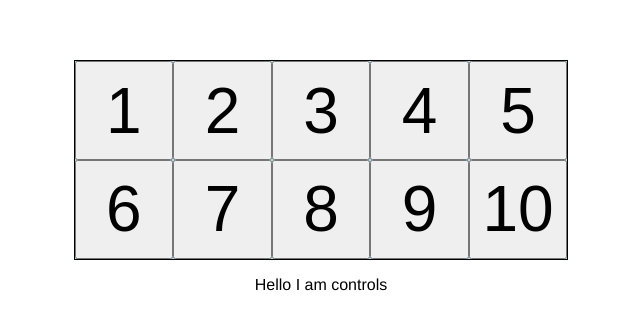
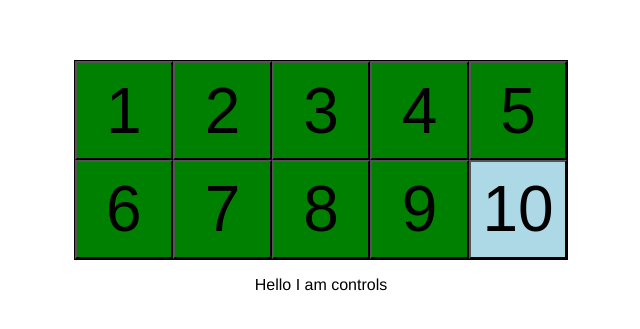
Before and after one commit to nrabins/among-us-1-through-10, a Vue app: page / in a window 1280 px wide. Shown: the part 215-544 px from the top of the page, without its empty margins (319-959 px from the left). Built offline with nearby package versions, Linux system fonts and the light colour scheme.

Commit message:
Add basic functionality

```diff
--- a/src/components/GameBoard.vue
+++ b/src/components/GameBoard.vue
@@ -1,12 +1,21 @@
 <template>
   <div class="gameboard">
     <div>
-      <GameButton v-for="i in firstRow" :number="i" :key="i" />
+      <GameButton
+        @click="handleClick(i.number)"
+        v-for="i in firstRow"
+        :number="i"
+        :key="i.number"
+      />
     </div>
     <div>
-      <GameButton v-for="i in secondRow" :number="i" :key="i" />
+      <GameButton
+        @click="handleClick(i.number)"
+        v-for="i in secondRow"
+        :number="i"
+        :key="i.number"
+      />
     </div>
-
   </div>
 </template>
 
@@ -19,8 +28,49 @@ export default {
   },
   data() {
     return {
-      numbers: [1, 2, 3, 4, 5, 6, 7, 8, 9, 10]
-    }
+      numbers: [
+        {
+          number: 1,
+          clicked: true,
+        },
+        {
+          number: 2,
+          clicked: true,
+        },
+        {
+          number: 3,
+          clicked: true,
+        },
+        {
+          number: 4,
+          clicked: true,
+        },
+        {
+          number: 5,
+          clicked: true,
+        },
+        {
+          number: 6,
+          clicked: true,
+        },
+        {
+          number: 7,
+          clicked: true,
+        },
+        {
+          number: 8,
+          clicked: true,
+        },
+        {
+          number: 9,
+          clicked: true,
+        },
+        {
+          number: 10,
+          clicked: false,
+        },
+      ],
+    };
   },
   computed: {
     firstRow() {
@@ -28,8 +78,27 @@ export default {
     },
     secondRow() {
       return this.numbers.slice(5);
-    }
-  }
+    },
+  },
+  methods: {
+    handleClick(number) {
+      const numberData = this.numbers.find((x) => x.number == number);
+
+      if (this.numbers.every(n => (n.number < number && n.clicked) || n.number >= number)) {
+        numberData.clicked = true;
+        if (this.numbers.every(n => n.clicked)) {
+          console.log('we won!');
+
+          document.addEventListener('mousedown', () => {
+            this.numbers.forEach(n => n.clicked = false);
+          }, { once: true})
+        }
+      } else {
+        this.numbers.forEach(n => n.clicked = false);
+      }
+
+    },
+  },
 };
 </script>
 
--- a/src/components/GameButton.vue
+++ b/src/components/GameButton.vue
@@ -1,11 +1,24 @@
 <template>
-  <button>{{ number }}</button>
+  <button @mousedown="mouseDown" :class="{ clicked: number.clicked }">{{ number.number }}</button>
 </template>
 
 <script>
 export default {
-  props: ['number']
-}
+  props: ["number"],
+  methods: {
+    mouseDown() {
+      document.addEventListener(
+        "mouseup",
+        () => {
+          this.$emit("click");
+        },
+        {
+          once: true,
+        }
+      );
+    },
+  },
+};
 </script>
 
 <style lang="scss" scoped>
@@ -16,5 +29,11 @@ button {
   text-align: center;
   font-size: 5vw;
   font-weight: 100;
+
+  background-color: lightblue;
+
+  &.clicked {
+    background-color: green;
+  }
 }
 </style>
```
